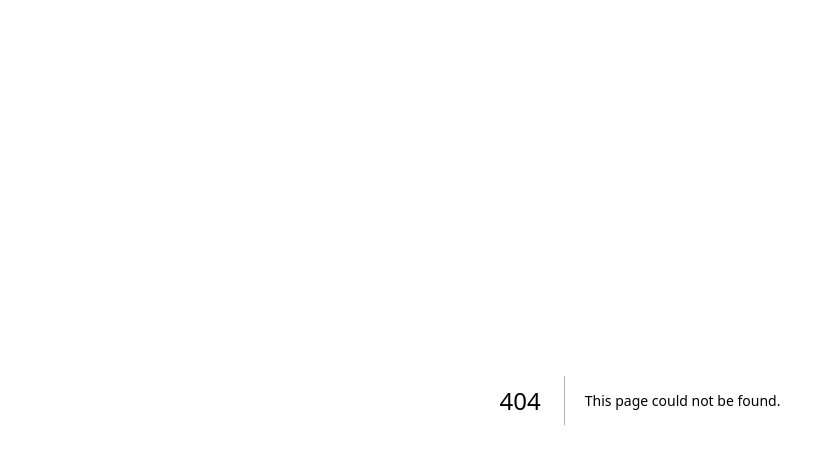
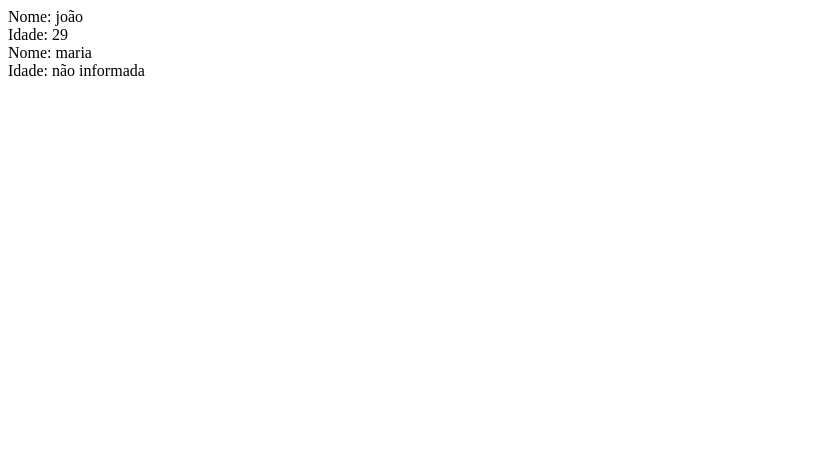
Before and after one commit to filipealvesr2019/exerciciosCoder, a Next.js app: page /ts/exemplo in a window 1280 px wide. Before the commit this address had no page. Shown: the top 464 px of the page, without its empty margins (0-835 px from the left). Built offline with nearby package versions, Linux system fonts and the light colour scheme.

Commit message:
Integrando TypeScript

```diff
--- /dev/null
+++ b/components/Pessoa.tsx
@@ -0,0 +1,15 @@
+interface PessoaProps {
+    nome: String
+    idade?: number
+}
+
+
+export default function Pessoa(props: PessoaProps){
+    return (
+        <div>
+            <div>Nome: {props.nome}</div>
+            <div>Idade: {props.idade ?? 'não informada'}</div>
+
+        </div>
+    )
+}
--- /dev/null
+++ b/pages/ts/exemplo.tsx
@@ -0,0 +1,11 @@
+import Pessoa from "../../components/Pessoa";
+
+export default function exemplo(){
+    return (
+        <div>
+            <Pessoa nome={'joão'} idade={29}/>
+            <Pessoa nome={'maria'}/>
+
+        </div>
+    )
+}
```
Also changed, not shown: package.json (+7 -2 lines), tsconfig.json (added, +35 -0 lines), 1 other file (tests, documents, lock files or other folders).
